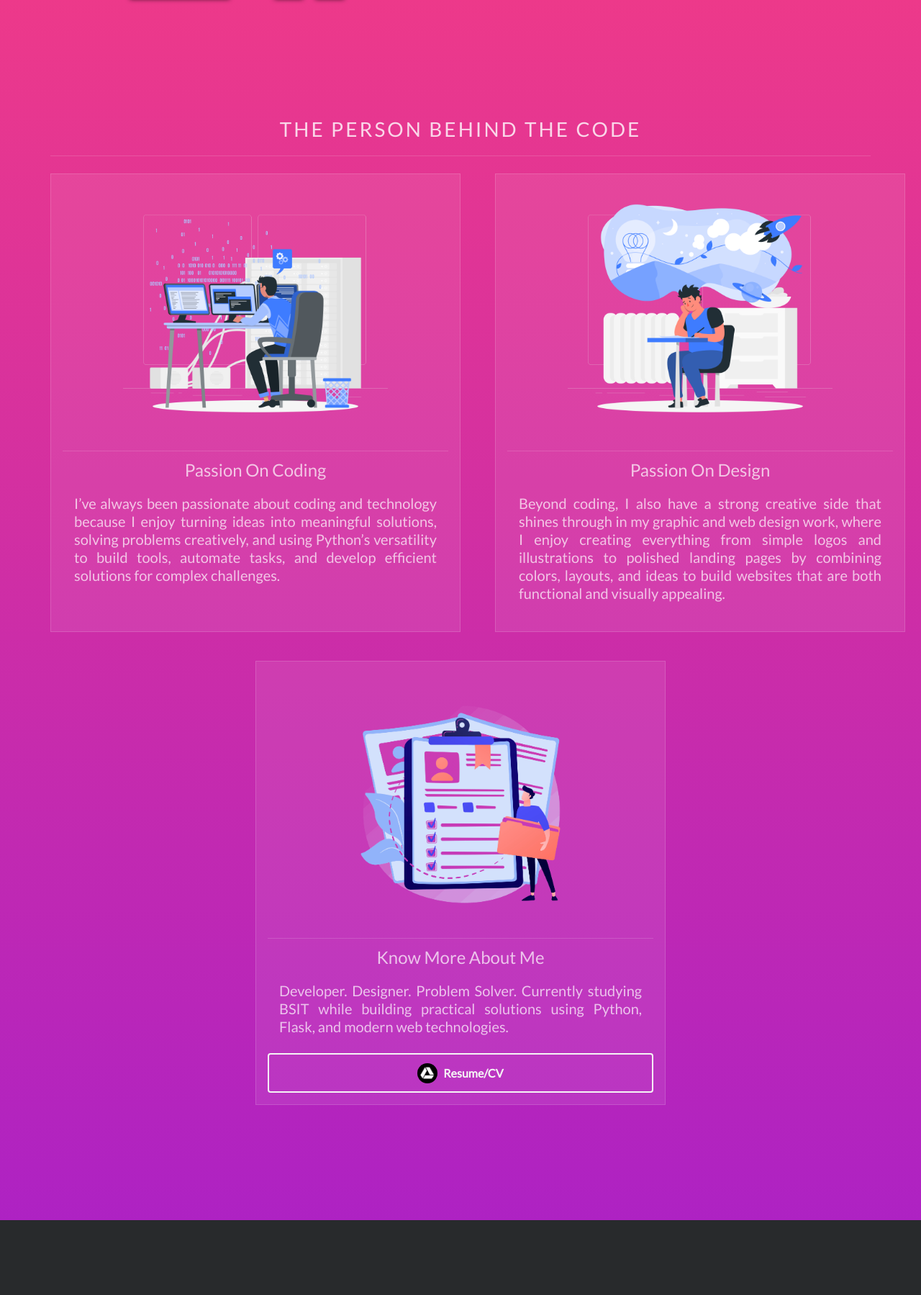
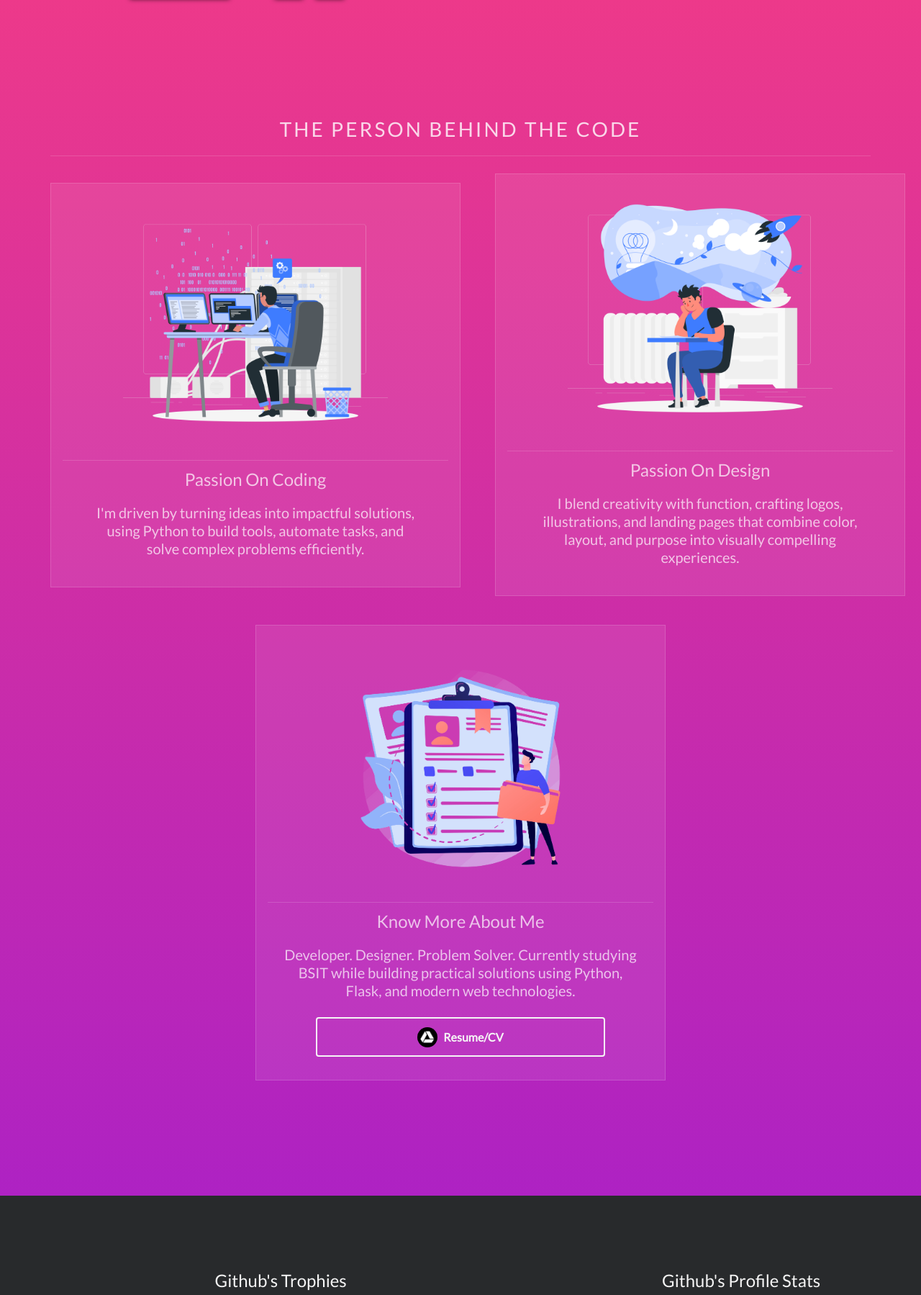
Before and after one commit to savjaylade84/jisun_portfolio, a Flask app: page / in a window 1280 px wide. Shown: the part 893-2692 px from the top of the page at 72% size. Run offline with Flask 3, Linux system fonts and the light colour scheme.

Commit message:
Refine About and Stats sections with updated descriptions, styles, and layout adjustments

```diff
--- a/information/information.json
+++ b/information/information.json
@@ -178,11 +178,11 @@
                 {
                     "title":"Passion On Coding",
                     "img":"/img/Programmer-rafiki.png",
-                    "desc":"I’ve always been passionate about coding and technology because I enjoy turning ideas into meaningful solutions, solving problems creatively, and using Python’s versatility to build tools, automate tasks, and develop efficient solutions for complex challenges."
+                    "desc":"I'm driven by turning ideas into impactful solutions, using Python to build tools, automate tasks, and solve complex problems efficiently."
                 },{
                     "title":"Passion On Design",
                     "img":"/img/Design thinking-rafiki.png",
-                    "desc":"Beyond coding, I also have a strong creative side that shines through in my graphic and web design work, where I enjoy creating everything from simple logos and illustrations to polished landing pages by combining colors, layouts, and ideas to build websites that are both functional and visually appealing."
+                    "desc":"I blend creativity with function, crafting logos, illustrations, and landing pages that combine color, layout, and purpose into visually compelling experiences."
                 }
         ]
     },
--- a/static/css/style.css
+++ b/static/css/style.css
@@ -44,6 +44,10 @@ textarea {
   border-top: 1px solid rgba(255, 255, 255, 0.15);
   padding: 0.5em 1em;
   color: rgba(255, 255, 255, 0.7);
+}
+.about-text p.w-90 {
+  width: 90%;
+  justify-self: center;
 }
 
 .about-section {
--- a/static/css/style.scss
+++ b/static/css/style.scss
@@ -52,6 +52,11 @@ textarea{
     border-top: 1px solid rgba(255,255,255,0.15);
     padding: 0.5em 1em;
     color:rgba(255,255,255,0.70);
+
+    p.w-90{
+        width:90%;
+        justify-self: center;
+    }
 }
 
 .about-section{
--- a/templates/about.html
+++ b/templates/about.html
@@ -1,13 +1,13 @@
 {% block content %}
 
-<div class="about-main purple-hue-bg top-padding-medium bottom-padding-medium top-shadow" id="about">
+<div class="padding-vertical-xsmall about-main purple-hue-bg top-padding-medium bottom-padding-medium top-shadow" id="about">
     <div class="container top-margin-none top-padding-none">
 
         <div class="about-label text-center bottom-margin-xsmall">
             <p class="fs-3">The Person Behind the Code</p>
         </div>
 
-        <div class="text-light top-margin-none bottom-margin-xsmall top-padding-none bottom-padding-none d-flex flex-column flex-lg-row gap-5">
+        <div class=" text-light align-items-center top-margin-none bottom-margin-xsmall top-padding-none bottom-padding-none d-flex flex-column flex-lg-row gap-5">
             {% for desc in information['About']['Description'] %}
 
                 <div class=" col-12 col-md-6 about-section about-list bottom-margin-xxsmall d-flex flex-column align-items-center text-center flex-grow-1">
@@ -20,7 +20,7 @@
 
                     <div class="about-text bottom-margin-none">
                         <p class="fs-4 text-capitalize text-center">{{ desc['title'] }}</p>
-                        <p class="fs-5 lh-sm text-justify">{{ desc['desc'] }}</p>
+                        <p class="fs-5 w-90 lh-sm text-center">{{ desc['desc'] }}</p>
                     </div>
 
                 </div>
@@ -32,9 +32,9 @@
         <img class="img-fluid img-art" src="{{ url_for('static',filename=information['resume']['img']) | default(information['default-img']) }}" alt="...">
         <div class="about-text bottom-margin-none">
                 <p class="fs-4 text-capitalize text-center">{{ information['resume']['title'] }}</p>
-                <p class="fs-5 lh-sm text-justify">{{ information['resume']['desc'] }}</p>
+                <p class="fs-5 lh-sm text-center">{{ information['resume']['desc'] }}</p>
         </div>
-        <a class="w-100 btn button button-white button-text-center d-flex align-items-center justify-content-center gap-2" target="_blank" href="{{ information['resume']['link'] }}">
+        <a class=" padding-vertical-xxsmall w-75 btn button button-white bottom-margin-xxsmall button-text-center d-flex align-items-center justify-content-center gap-2" target="_blank" role="button" href="{{ information['resume']['link'] }}">
             <img src="{{ url_for('static',filename=information['resume']['icon']) | default(information['default-img']) }}"
                 style="background-color: black; border-radius: 100%; padding: 0.2em; object-fit: cover; vertical-align: middle;"
                 alt="" width="28" height="28">
--- a/templates/project.html
+++ b/templates/project.html
@@ -1,6 +1,6 @@
 {%  block content %}
 
-    <div class="card-deck top-padding-small bottom-padding-medium d-flex justify-content-center flex-wrap" id="projects">
+    <div class="card-deck padding-vertical-xxsmall top-padding-small bottom-padding-medium d-flex justify-content-center flex-wrap" id="projects">
 
         {% for project in information['Project_List'] %}
                 {#  project item #}
@@ -21,7 +21,7 @@
                     </div>
 
                     <div class="card-footer">
-                        <a href=" {{ url_for('external_links',name=project['Name'],target=project['Link']) | default('/error') }} " target="_blank" draggable="false" class="btn button button-white right-margin-xsmall">
+                        <a href=" {{ url_for('external_links',name=project['Name'],target=project['Link']) | default('/error') }} " target="_blank" role="button" draggable="false" class="btn button button-white right-margin-xsmall">
                             <img src="{{ information['world-icon'] }}" alt="purple global icon" width="16" height="16">
                             &nbsp;
                             Repository
@@ -33,7 +33,7 @@
                              visit that website
                         #}
                         {% if project['website-link'] %}
-                            <a href=" {{ url_for('external_links',name=project['Name'],target=project['website-link']) | default('/error') }} " target="_blank" draggable="false" class="btn button button-white">
+                            <a href=" {{ url_for('external_links',name=project['Name'],target=project['website-link']) | default('/error') }} " target="_blank" role="button" draggable="false" class="btn button button-white">
                                 <img src="{{ information['world-icon'] }}" alt="purple global icon" width="16" height="16">
                                 &nbsp;
                                 Website
--- a/templates/stats.html
+++ b/templates/stats.html
@@ -1,7 +1,7 @@
 {% block content %}
     <div class="stats d-flex blackish-bg top-padding-small bottom-padding-small flex-column flex-lg-row align-items-lg-start align-items-md-center justify-content-evenly mb-3" id="statistic">
 
-        <div class="stats-section d-flex flex-column align-items-center mb-4 mb-lg-0">
+        <div class="padding-vertical-xxsmall stats-section d-flex flex-column align-items-center mb-4 mb-lg-0">
             <h4 class="text-center">Github's Trophies</h4>
             <img src="{{ information['github-readme-trophy'] }}" id="trophy" class="img-fluid mb-4" width="500" alt="">
 
@@ -9,7 +9,7 @@
             <img src="{{ information['github-contribution-graph'] }}" class="img-fluid" height="300" width="800" alt="">
         </div>
 
-        <div class="stats-section d-flex flex-column align-items-center mb-4 mb-lg-0">
+        <div class=" padding-vertical-xxsmall stats-section d-flex flex-column align-items-center mb-4 mb-lg-0">
             <h4 class="text-center">Github's Profile Stats</h4>
             <img src="{{ information['github-readme-profile-stats'] }}" class="img-fluid mb-2" width="500" alt="">
             <img src="{{ information['github-readme-streak-stats'] }}" class="img-fluid mb-4" width="500" alt="">
@@ -17,7 +17,7 @@
             <h4 class="text-center">Github's Language Stats</h4>
             <img src="{{ information['github-readme-lang-stats'] }}" class="img-fluid mb-3" width="500" alt="">
 
-            <a href="{{ information['github-profile'] }}" target="_blank" draggable="false" class="btn button top-margin-xsmall button-white w-100 d-flex align-items-center justify-content-center gap-2">
+            <a href="{{ information['github-profile'] }}" target="_blank" draggable="false" role="button" class=" btn button top-margin-xxsmall button-white w-75 d-flex align-items-center justify-content-center gap-2">
                 <img src="{{ url_for('static',filename=information['github-icon']) | default(information['default-img']) }}"
                     style="background-color: black; border-radius: 100%; padding: 0.2em; object-fit: cover; vertical-align: middle;"
                     alt="" width="28" height="28">
```
Also changed, not shown: 1 other file.
